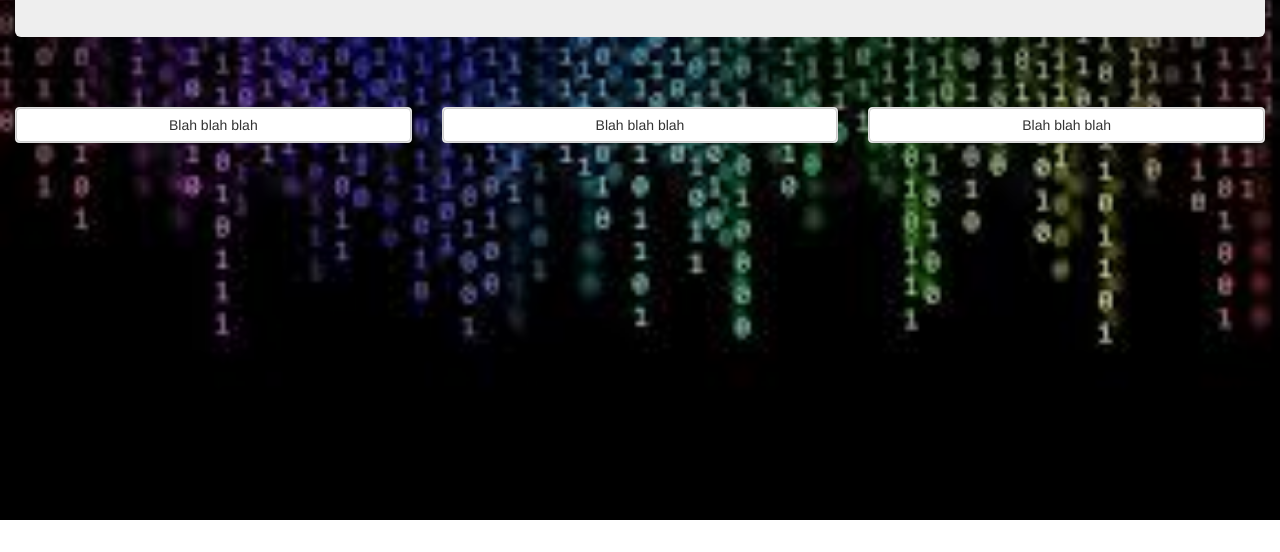
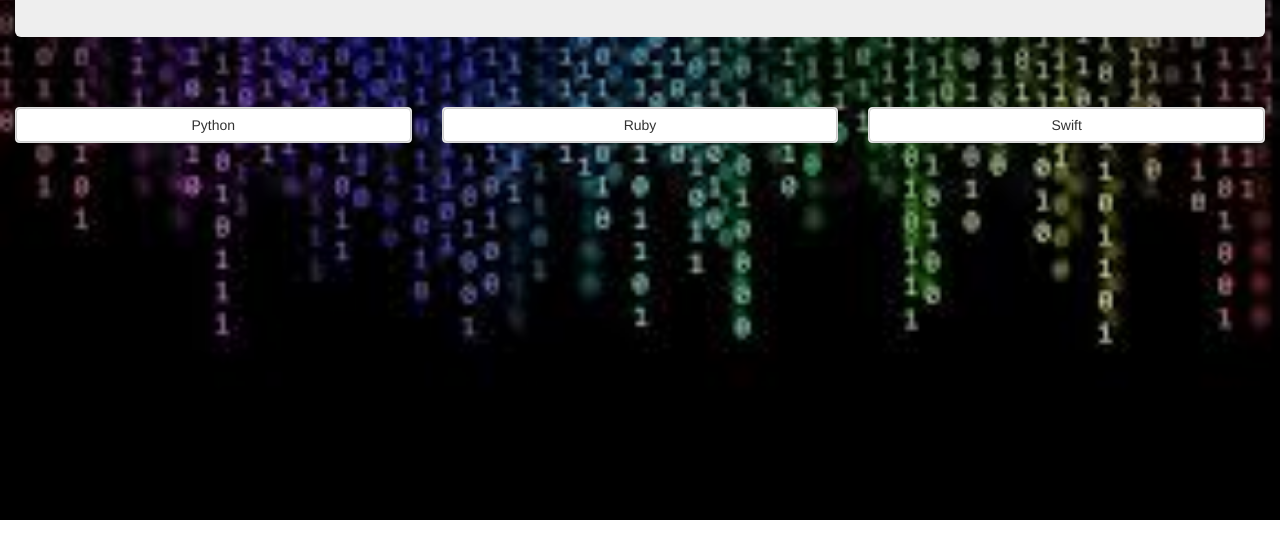
Before and after one commit to kwicz/language-quiz, a plain HTML site: page index.html in a window 1280 px wide. Both pictures are taken after a click on the button "Start the Quiz!". Shown: the part 248-800 px from the top of the page. Drawn offline with Linux system fonts and the light colour scheme.

Commit message:
get value from buttons

```diff
--- a/index.html
+++ b/index.html
@@ -16,30 +16,31 @@
 		<br>
 		<br>
 		<button class="btn btn-default" id="start">Start the Quiz!</button>
-		<form>
+		<form id="form1">
 			<div class="row hidden" id="row1">
 				<div class="col-md-4">
 					<div class="panel panel-default">
-						<button class="btn btn-default">
-							Blah blah blah
+						<button class="btn btn-default question1" name="python1" id="python1" value="python" type="submit">
+							Python
 						</button>
 					</div>
 				</div>
 				<div class="col-md-4">
 					<div class="panel panel-default">
-						<button class="btn btn-default">
-							Blah blah blah
+						<button class="btn btn-default question1" name="ruby1" id="Ruby1" value="ruby" type="submit">
+							Ruby
 						</button>
 					</div>
 				</div>
 				<div class="col-md-4">
 					<div class="panel panel-default">
-						<button class="btn btn-default">
-							Blah blah blah
+						<button class="btn btn-default question1" name="swift1" id="Swift1" value="swift" type="submit">
+							Swift
 						</button>
 					</div>
 				</div>
 			</div>
+		</form>
 			<div class="row hidden" id="row2">
 				<div class="col-md-4">
 					<div class="panel panel-default">
--- a/js/script.js
+++ b/js/script.js
@@ -5,8 +5,12 @@ $(document).ready(function() {
 		$("#row1").removeClass("hidden");
 	});
 
-	var $answer1 = ("#row1.button").click(function(){
-
+	$(".question1").click(function(){
+		$("#row1").hide();
+		$("#row2").removeClass("hidden");
+		var answer1 = $(this).val();
+		console.log ("answer 1: " + answer1);
+		//event.preventDefault();
 	});
 
 });
```
